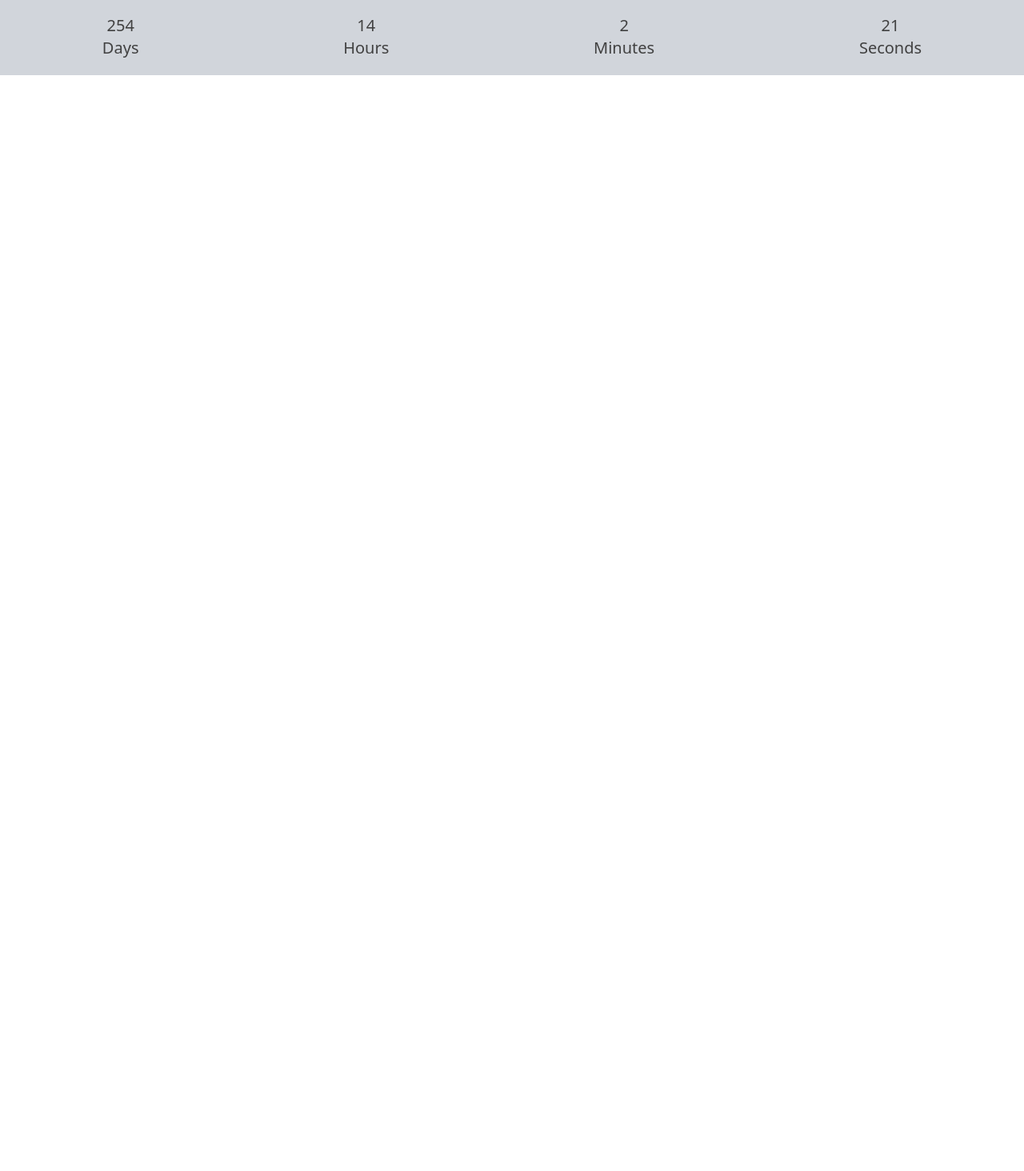
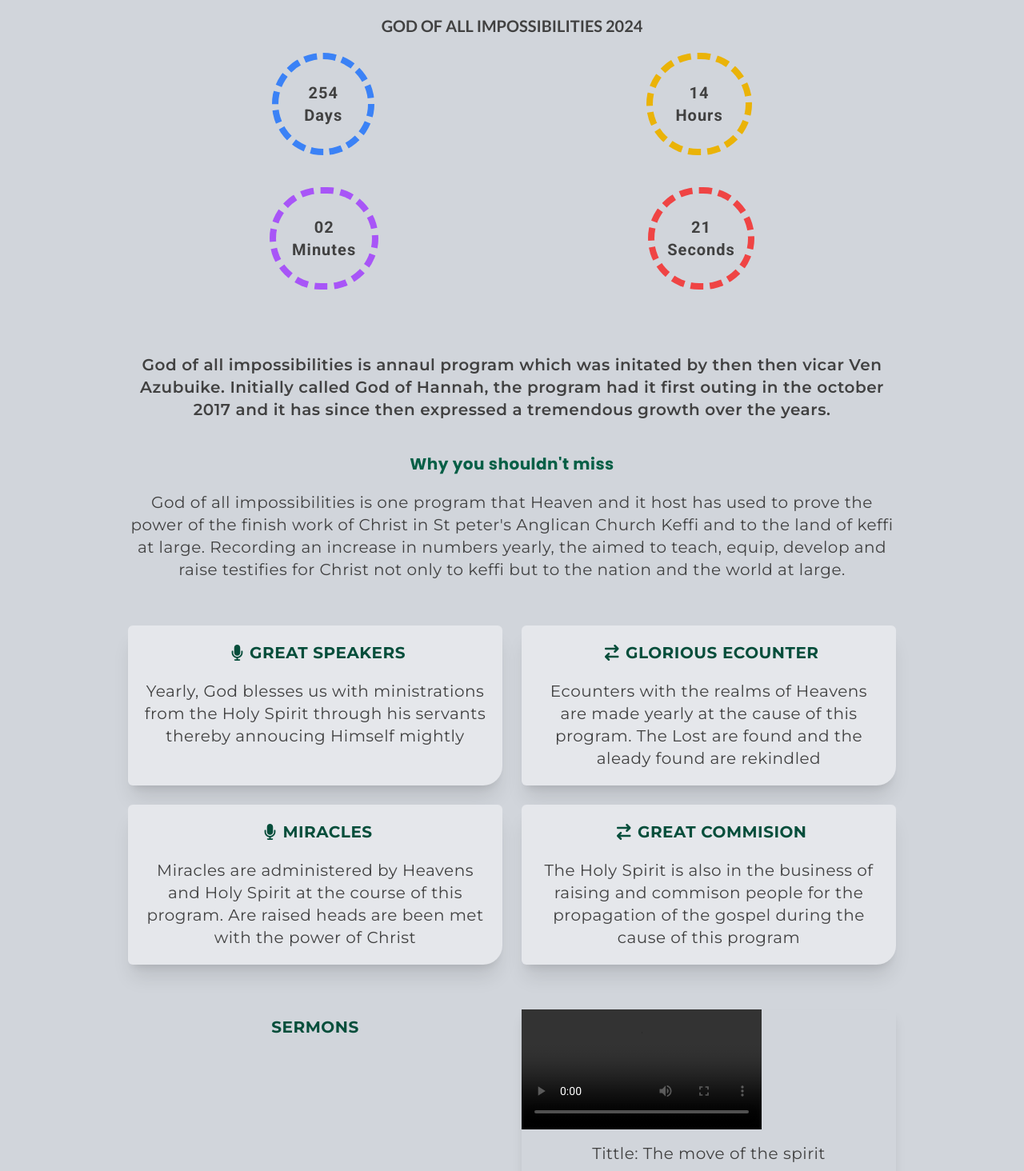
Before and after one commit to Emiraell/MY-Church-web, a React (Vite) app: page /god_of_impossibilities in a window 1280 px wide. Shown: the part 682-2146 px from the top of the page at 80% size. Before the commit the page ends 800 px from the top, so only its background shows below. Built offline with nearby package versions, Linux system fonts and the light colour scheme; grey boxes are pictures that could not be loaded.

Commit message:
God of all impossibilty component

```diff
--- a/src/pages/goai/Goai.jsx
+++ b/src/pages/goai/Goai.jsx
@@ -1,5 +1,9 @@
 import { useEffect, useState } from "react";
 import Header from "../../components/Header/Header";
+import { FontAwesomeIcon } from "@fortawesome/react-fontawesome";
+import { faExchange, faMicrophone } from "@fortawesome/free-solid-svg-icons";
+import goai from "./assests/GOAI.mp4";
+import Footer from "../../components/footer/Footer";
 
 export default function Goai() {
   const [days, setDays] = useState(0);
@@ -23,26 +27,112 @@ export default function Goai() {
     }, 1000);
     return () => clearInterval(intervalId);
   }, []);
-  //console.log(currentDate, programDate, distance);
+  const [daetails, setDetails] = useState([
+    {
+      title: "GREAT SPEAKERS",
+      image: <FontAwesomeIcon icon={faMicrophone} className="px-2" />,
+      content:
+        "Yearly, God blesses us with ministrations from the Holy Spirit through his servants thereby annoucing Himself mightly",
+    },
+    {
+      title: "GLORIOUS ECOUNTER",
+      image: <FontAwesomeIcon icon={faExchange} className="px-2" />,
+      content:
+        "Ecounters with the realms of Heavens are made yearly at the cause of this program. The Lost are found and the aleady found are rekindled",
+    },
+    {
+      title: "MIRACLES",
+      image: <FontAwesomeIcon icon={faMicrophone} className="px-2" />,
+      content:
+        "Miracles are administered by Heavens and Holy Spirit at the course of this program. Are raised heads are been met with the power of Christ",
+    },
+    {
+      title: "GREAT COMMISION",
+      image: <FontAwesomeIcon icon={faExchange} className="px-2" />,
+      content:
+        "The Holy Spirit is also in the business of raising and commison people for the propagation of the gospel during the cause of this program",
+    },
+  ]);
   return (
     <div className="bg-gray-300 text-center text-textCol-primary">
       <Header page={"GOD OF ALL IMPOSSIBILITIES"} />
       <div>
-        <div className="flex justify-around text-xl py-5">
-          <p>
-            {days} <span className="block">Days</span>
+        <p className="mt-5 text-xl font-bold font-lato">
+          GOD OF ALL IMPOSSIBILITIES 2024
+        </p>
+        <div className="flex-col lg:flex, justify-around text-xl py-5 font-roboto tracking-wider">
+          <div className="flex justify-evenly">
+            <p className=" border-dashed py-7 px-8 font-bold border-8 rounded-full border-blue-500">
+              <span>{days < 10 ? `0${days}` : days}</span>{" "}
+              <span className="block">Days</span>
+            </p>
+            <p className=" border-dashed p-7 font-bold border-8 rounded-full border-yellow-500">
+              <span>{hours < 10 ? `0${hours}` : hours}</span>{" "}
+              <span className="block">Hours</span>
+            </p>
+          </div>
+          <div className="flex justify-evenly my-10">
+            <p className=" border-dashed py-7 px-5 font-bold border-8 rounded-full border-purple-500">
+              <span>{minutes < 10 ? `0${minutes}` : minutes}</span>{" "}
+              <span className="block">Minutes</span>
+            </p>
+            <p className=" border-dashed py-7 px-4 font-bold border-8 rounded-full border-red-500">
+              <span className="">{seconds < 10 ? `0${seconds}` : seconds}</span>
+              <span className="block">Seconds</span>
+            </p>
+          </div>
+        </div>
+        <div className="w-[90%] lg:w-[75%] m-auto text-xl font-montserrat tracking-wide">
+          <p className="py-5 font-semibold">
+            {" "}
+            God of all impossibilities is annaul program which was initated by
+            then then vicar <span>Ven Azubuike</span>. Initially called{" "}
+            <span>God of Hannah</span>, the program had it first outing in the
+            october 2017 and it has since then expressed a tremendous growth
+            over the years.
           </p>
-          <p>
-            {hours} <span className="block">Hours</span>
-          </p>
-          <p>
-            {minutes} <span className="block">Minutes</span>
-          </p>
-          <p>
-            {seconds}
-            <span className="block">Seconds</span>
-          </p>
+          <div>
+            <p className="font-bold font-poppins text-emerald-800 py-5">
+              Why you shouldn't miss
+            </p>
+            <p>
+              God of all impossibilities is one program that Heaven and it host
+              has used to prove the power of the finish work of Christ in St
+              peter's Anglican Church Keffi and to the land of keffi at large.
+              Recording an increase in numbers yearly, the aimed to teach,
+              equip, develop and raise testifies for Christ not only to keffi
+              but to the nation and the world at large.
+            </p>
+          </div>
         </div>
+        <div className="w-[90%] lg:w-[75%] m-auto text-xl font-montserrat lg:grid grid-cols-2 gap-6 tracking-wide mt-14 ">
+          {daetails.map((detail, index) => (
+            <div
+              key={index}
+              className="shadow-xl rounded-md col-span-1  bg-gray-200 mt-10 lg:mt-0 rounded-br-3xl"
+            >
+              <span className="block text-emerald-900 font-bold pt-5">
+                {detail.image}
+                {detail.title}
+              </span>
+              <p className="p-5">{detail.content}</p>
+            </div>
+          ))}
+        </div>
+        <div className="w-[90%] lg:w-[75%] m-auto text-xl font-montserrat lg:grid grid-cols-2 gap-6 tracking-wide mt-14 ">
+          <h2 className="text-emerald-900 font-bold pt-2 pb-7">SERMONS</h2>
+          <div className=" shadow-lg">
+            <video src={goai} controls className="pb-4"></video>
+            <div>
+              <p>Tittle: The move of the spirit</p>
+              <p className="py-1"> Speaker: Rev Peters</p>
+              <span className="text-blue-700 text-lg bg-orange-900 p-2 rounded-md">
+                watch full sermon
+              </span>
+            </div>
+          </div>
+        </div>
+        <Footer />
       </div>
     </div>
   );
```
Also changed, not shown: 1 other file (tests, documents, lock files or other folders).
